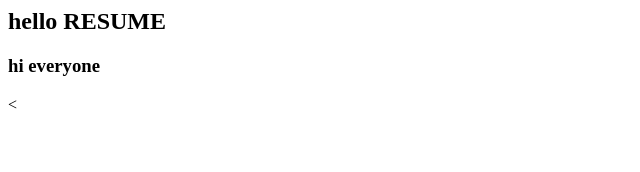
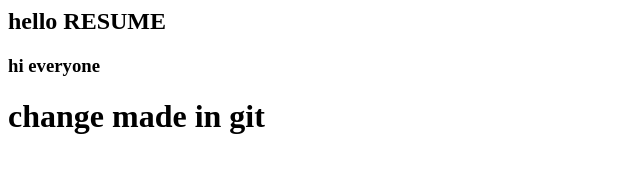
Before and after one commit to narlaapoorva/newproject, a plain HTML site: page content.html in a window 1280 px wide. Shown: the whole page, without its empty margins (0-640 px from the left). Drawn offline with Linux system fonts and the light colour scheme.

Commit message:
Update content.html

```diff
--- a/content.html
+++ b/content.html
@@ -2,6 +2,6 @@
 <body>
 <h2> hello RESUME</h2>
 <h3> hi everyone</h3>
-<
+  <h1> change made in git</h1>
 </body>
 </html>
```
